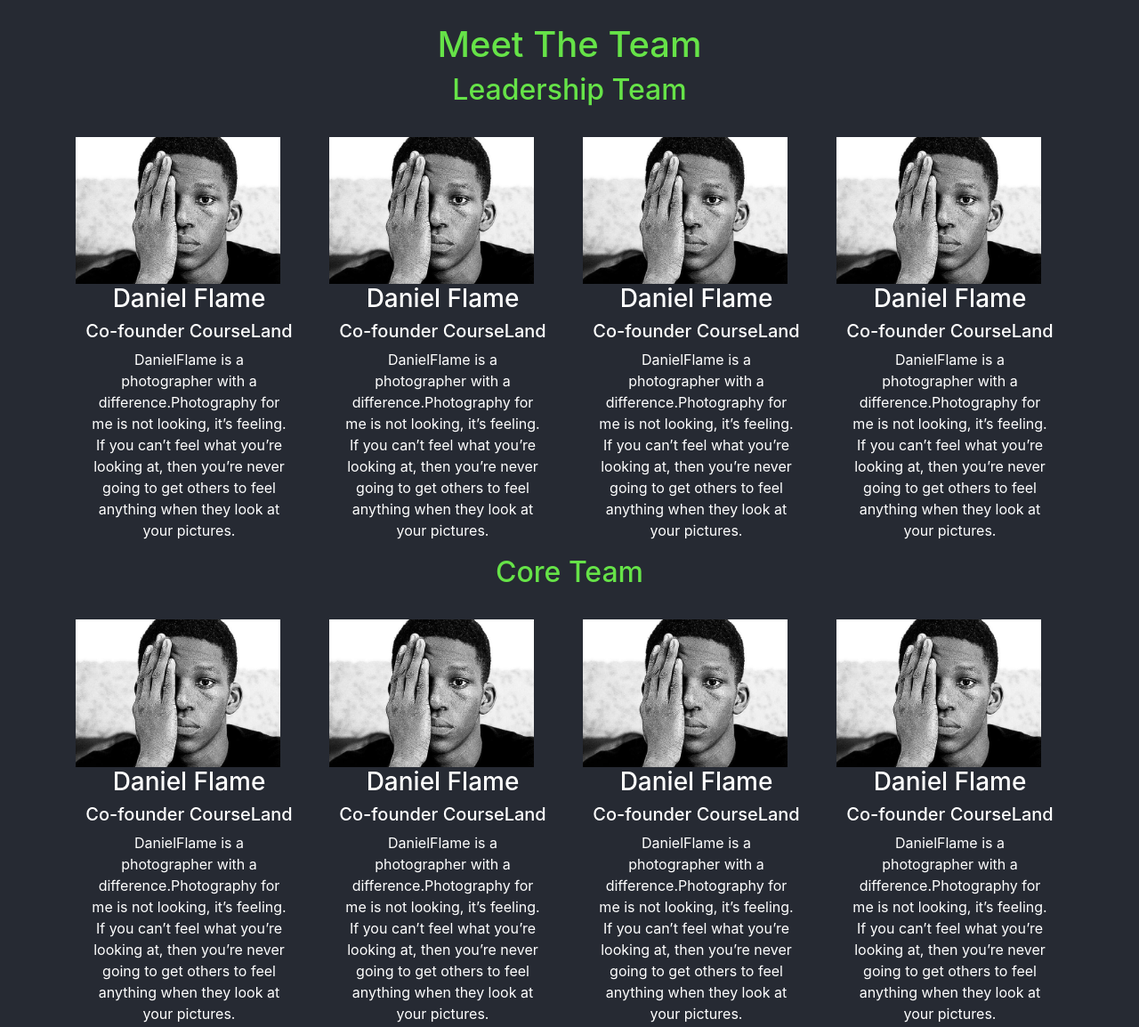
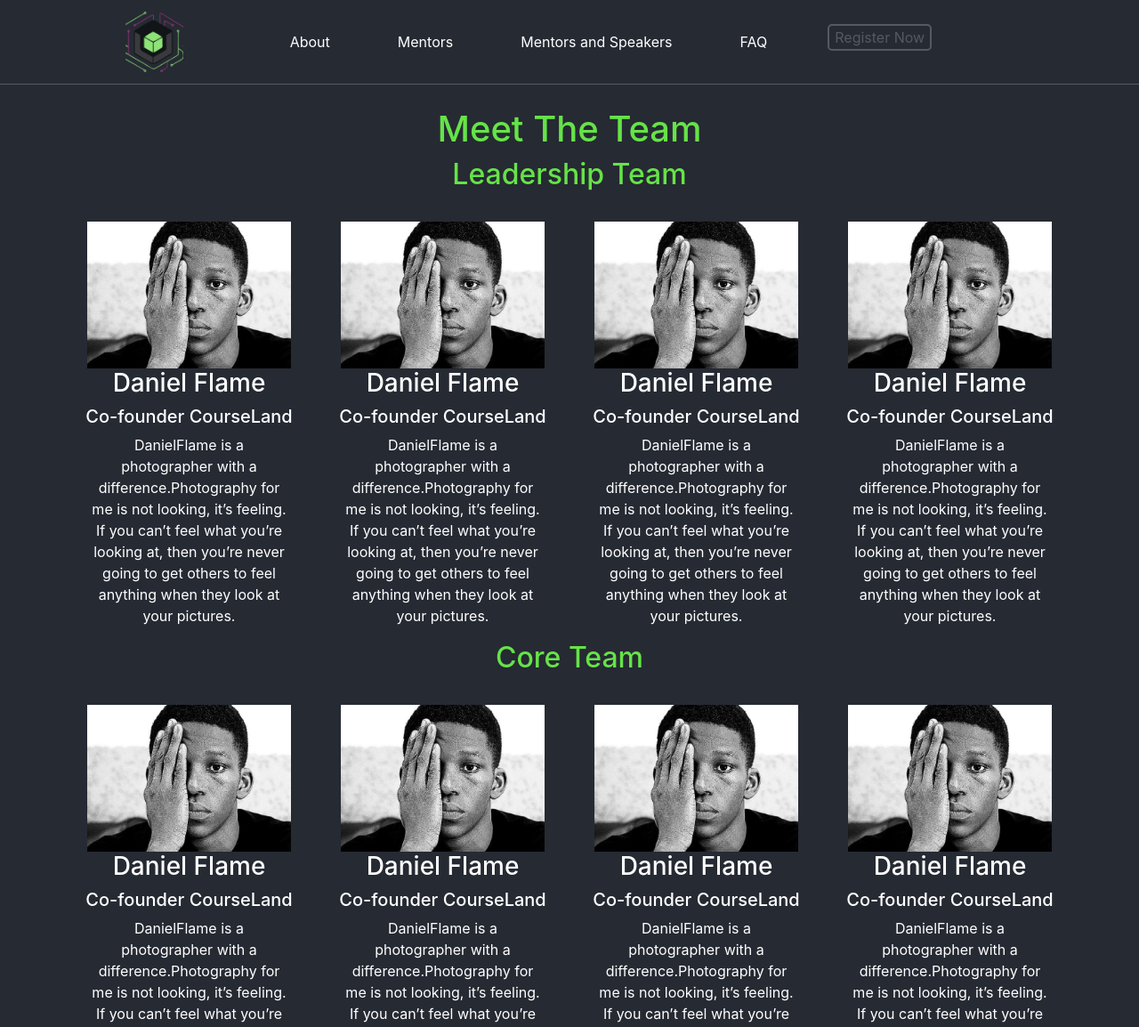
Before and after one commit to NaijaHacks/naijahacks.com, a website built with webpack: page src/public/team.html in a window 1280 px wide. Shown: the top 1154 px of the page at 89% size. Built offline with nearby package versions, Linux system fonts and the light colour scheme.

Commit message:
centered images and added navbar

```diff
--- a/src/public/team.html
+++ b/src/public/team.html
@@ -1,16 +1,40 @@
 <!DOCTYPE html>
 <html>
 <head>
-  <title>Naijahacks 2019</title>
   <meta charset="utf-8">
   <meta name="viewport" content="width=device-width, initial-scale=1">
   <link rel="stylesheet" href="https://maxcdn.bootstrapcdn.com/bootstrap/4.3.1/css/bootstrap.min.css">
-
+  <link rel="stylesheet" type="text/css" href="https://stackpath.bootstrapcdn.com/font-awesome/4.7.0/css/font-awesome.min.css">
   <!-- <link rel="stylesheet" type="text/css" href="css/style.css"> -->
   <link rel="stylesheet" type="text/css" href="css/style.css">
 </head>
 <body>
+	<nav class="navbar navbar-expand-md navbar-dark  navbg">
+      <span class="navbar-brand"><a href="#"><img src="img/favicon.png"></a></span>
+      <button class="navbar-toggler" type="button" data-toggle="collapse" data-target="#collapse-navbar">
+          <span class="navbar-toggler-icon" style="color: white"></span>
+      </button>
 
+      <div class="navbar-collapse collapse" id="collapse-navbar">
+        <ul class="navbar-nav ml-auto">
+        <li class="nav-item">
+          <a class="nav-link" href="#">About</a>
+        </li>
+        <li class="nav-item">
+          <a class="nav-link" href="#">Mentors</a>
+        </li>
+        <li class="nav-item">
+          <a class="nav-link" href="#">Mentors and Speakers</a>
+        </li>
+        <li class="nav-item">
+          <a class="nav-link" href="#">FAQ</a>
+        </li>
+        <li class="nav-item">
+          <button class="nav-button">Register Now</button>
+      </li>
+      </ul>
+      </div>
+    </nav>
 		<div class="team-section">
 			<div class="row">
 				<div class="col-12">
@@ -20,25 +44,25 @@
 				<div class="container">
 					<div class="row">
 						<div class="col-lg-3 col-md-6 col-sm-6 col-12">
-							<img src="img/38.jpg">
+							<img src="img/38.jpg" class="mx-auto d-flex justify-content-center">
 							<h3>Daniel Flame</h3>
 							<h5>Co-founder CourseLand</h5>
 							<p class="container">DanielFlame is a photographer with a difference.Photography for me is not looking, it’s feeling. If you can’t feel what you’re looking at, then you’re never going to get others to feel anything when they look at your pictures.</p>
 						</div>
 						<div class="col-lg-3 col-md-6 col-sm-6 col-12">
-							<img src="img/38.jpg">
+							<img src="img/38.jpg" class="mx-auto d-flex justify-content-center">
 							<h3>Daniel Flame</h3>
 							<h5>Co-founder CourseLand</h5>
 							<p class="container">DanielFlame is a photographer with a difference.Photography for me is not looking, it’s feeling. If you can’t feel what you’re looking at, then you’re never going to get others to feel anything when they look at your pictures.</p>
 						</div>
 						<div class="col-lg-3 col-md-6 col-sm-6 col-12">
-							<img src="img/38.jpg">
+							<img src="img/38.jpg" class="mx-auto d-flex justify-content-center">
 							<h3>Daniel Flame</h3>
 							<h5>Co-founder CourseLand</h5>
 							<p class="container">DanielFlame is a photographer with a difference.Photography for me is not looking, it’s feeling. If you can’t feel what you’re looking at, then you’re never going to get others to feel anything when they look at your pictures.</p>
 						</div>
 						<div class="col-lg-3 col-md-6 col-sm-6 col-12">
-							<img src="img/38.jpg">
+							<img src="img/38.jpg" class="mx-auto d-flex justify-content-center">
 							<h3>Daniel Flame</h3>
 							<h5>Co-founder CourseLand</h5>
 							<p class="container">DanielFlame is a photographer with a difference.Photography for me is not looking, it’s feeling. If you can’t feel what you’re looking at, then you’re never going to get others to feel anything when they look at your pictures.</p>
@@ -53,25 +77,25 @@
 				<div class="container">
 					<div class="row">
 						<div class="col-lg-3 col-md-6 col-sm-6 col-12">
-							<img src="img/38.jpg">
+							<img src="img/38.jpg" class="mx-auto d-flex justify-content-center">
 							<h3>Daniel Flame</h3>
 							<h5>Co-founder CourseLand</h5>
 							<p class="container">DanielFlame is a photographer with a difference.Photography for me is not looking, it’s feeling. If you can’t feel what you’re looking at, then you’re never going to get others to feel anything when they look at your pictures.</p>
 						</div>
 						<div class="col-lg-3 col-md-6 col-sm-6 col-12">
-							<img src="img/38.jpg">
+							<img src="img/38.jpg" class="mx-auto d-flex justify-content-center">
 							<h3>Daniel Flame</h3>
 							<h5>Co-founder CourseLand</h5>
 							<p class="container">DanielFlame is a photographer with a difference.Photography for me is not looking, it’s feeling. If you can’t feel what you’re looking at, then you’re never going to get others to feel anything when they look at your pictures.</p>
 						</div>
 						<div class="col-lg-3 col-md-6 col-sm-6 col-12">
-							<img src="img/38.jpg">
+							<img src="img/38.jpg" class="mx-auto d-flex justify-content-center">
 							<h3>Daniel Flame</h3>
 							<h5>Co-founder CourseLand</h5>
 							<p class="container">DanielFlame is a photographer with a difference.Photography for me is not looking, it’s feeling. If you can’t feel what you’re looking at, then you’re never going to get others to feel anything when they look at your pictures.</p>
 						</div>
 						<div class="col-lg-3 col-md-6 col-sm-6 col-12">
-							<img src="img/38.jpg">
+							<img src="img/38.jpg" class="mx-auto d-flex justify-content-center">
 							<h3>Daniel Flame</h3>
 							<h5>Co-founder CourseLand</h5>
 							<p class="container">DanielFlame is a photographer with a difference.Photography for me is not looking, it’s feeling. If you can’t feel what you’re looking at, then you’re never going to get others to feel anything when they look at your pictures.</p>
@@ -81,25 +105,25 @@
 				<div class="container">
 					<div class="row">
 						<div class="col-lg-3 col-md-6 col-sm-6 col-12">
-							<img src="img/38.jpg">
+							<img src="img/38.jpg" class="mx-auto d-flex justify-content-center">
 							<h3>Daniel Flame</h3>
 							<h5>Co-founder CourseLand</h5>
 							<p class="container">DanielFlame is a photographer with a difference.Photography for me is not looking, it’s feeling. If you can’t feel what you’re looking at, then you’re never going to get others to feel anything when they look at your pictures.</p>
 						</div>
 						<div class="col-lg-3 col-md-6 col-sm-6 col-12">
-							<img src="img/38.jpg">
+							<img src="img/38.jpg" class="mx-auto d-flex justify-content-center">
 							<h3>Daniel Flame</h3>
 							<h5>Co-founder CourseLand</h5>
 							<p class="container">DanielFlame is a photographer with a difference.Photography for me is not looking, it’s feeling. If you can’t feel what you’re looking at, then you’re never going to get others to feel anything when they look at your pictures.</p>
 						</div>
 						<div class="col-lg-3 col-md-6 col-sm-6 col-12">
-							<img src="img/38.jpg">
+							<img src="img/38.jpg" class="mx-auto d-flex justify-content-center">
 							<h3>Daniel Flame</h3>
 							<h5>Co-founder CourseLand</h5>
 							<p class="container">DanielFlame is a photographer with a difference.Photography for me is not looking, it’s feeling. If you can’t feel what you’re looking at, then you’re never going to get others to feel anything when they look at your pictures.</p>
 						</div>
 						<div class="col-lg-3 col-md-6 col-sm-6 col-12">
-							<img src="img/38.jpg">
+							<img src="img/38.jpg" class="mx-auto d-flex justify-content-center">
 							<h3>Daniel Flame</h3>
 							<h5>Co-founder CourseLand</h5>
 							<p class="container">DanielFlame is a photographer with a difference.Photography for me is not looking, it’s feeling. If you can’t feel what you’re looking at, then you’re never going to get others to feel anything when they look at your pictures.</p>
@@ -109,5 +133,8 @@
 			</div>
 		</div>
 	</div>
+<script src="https://ajax.googleapis.com/ajax/libs/jquery/3.4.1/jquery.min.js"></script>
+<script src="https://maxcdn.bootstrapcdn.com/bootstrap/4.3.1/js/bootstrap.min.js"></script>
+<script src="https://cdnjs.cloudflare.com/ajax/libs/popper.js/1.14.7/umd/popper.min.js"></script>
 </body>
 </html>
```
